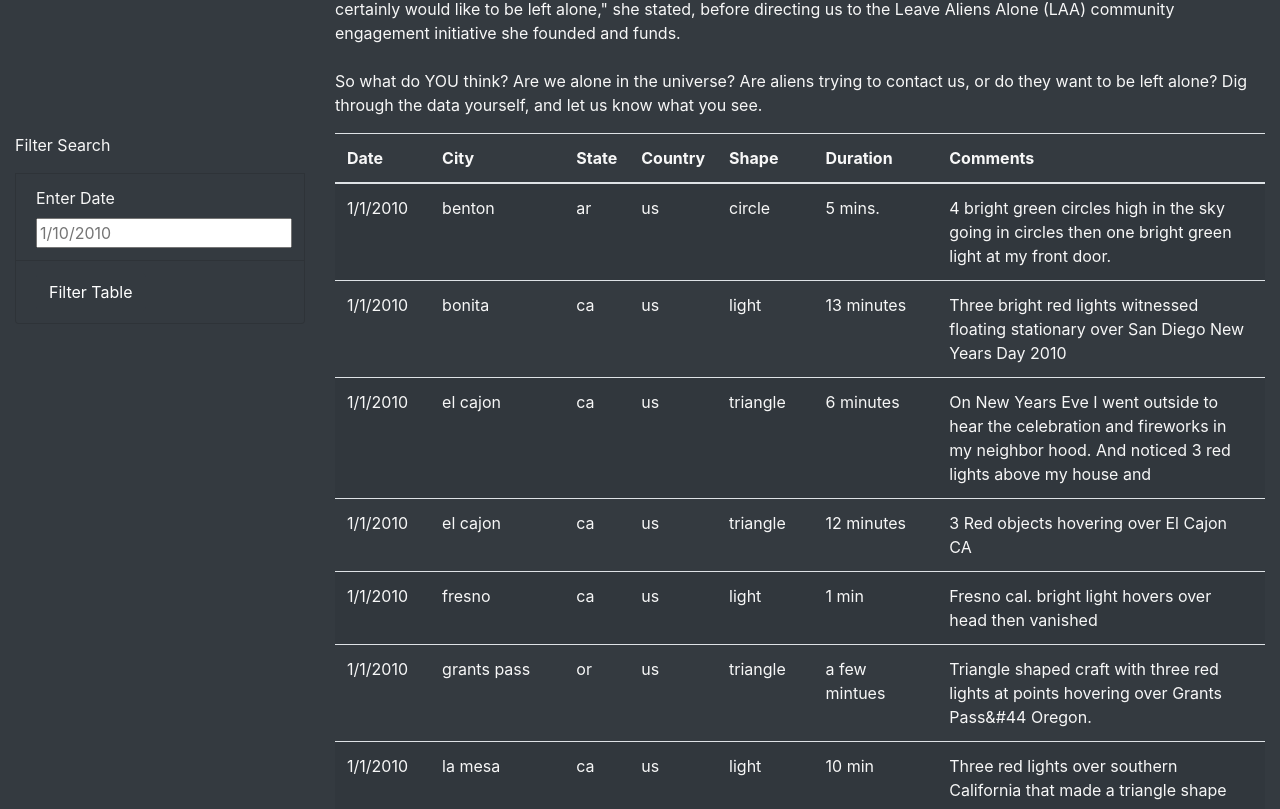
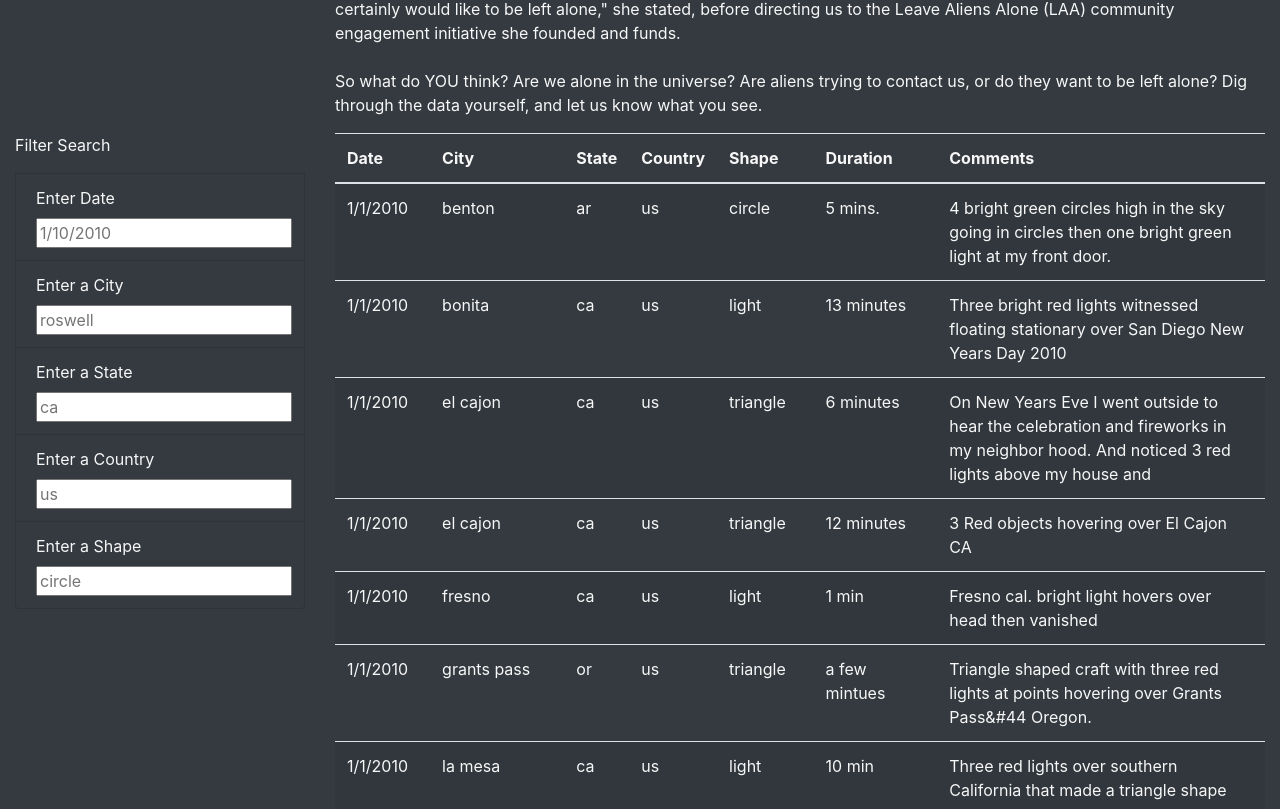
Before and after one commit to Lydiadel/UFOs, a plain HTML site: page index.html in a window 1280 px wide. Shown: the part 582-1391 px from the top of the page. Drawn offline with nearby package versions, Linux system fonts and the light colour scheme.

Commit message:
Add elements to filter to the list

```diff
--- a/index.html
+++ b/index.html
@@ -47,15 +47,33 @@
           <ul class="list-group bg-dark">
 
           </ul>
+          <!-- Filter date-->
           <li class="list-group-item bg-dark">
             <label for="date">Enter Date</label>
             <input type="text" placeholder="1/10/2010" id="datetime" />
 
           </li>
+          <!-- Filter a City-->
           <li class="list-group-item bg-dark">
-            <button id="filter-btn" type="button" class="btn btn-dark">Filter Table</button>
+            <label for="city">Enter a City</label><br>
+            <input type="text" placeholder="roswell" id="city" />
 
           </li>
+          <!-- Filter state-->
+          <li class="list-group-item bg-dark">
+            <label for="state">Enter a State</label><br>
+            <input type="text" placeholder="ca" id="state" />
+          </li>
+          <!-- Filter a Country-->
+          <li class="list-group-item bg-dark">
+            <label for="country">Enter a Country</label><br>
+            <input type="text" placeholder="us" id="country" />
+
+          </li>
+          <!-- Filter a Shape-->
+          <li class="list-group-item bg-dark">
+            <label for="shape">Enter a Shape</label><br>
+            <input type="text" placeholder="circle" id="shape" />
 
         </div>
         <div class="col-md-9">
```
